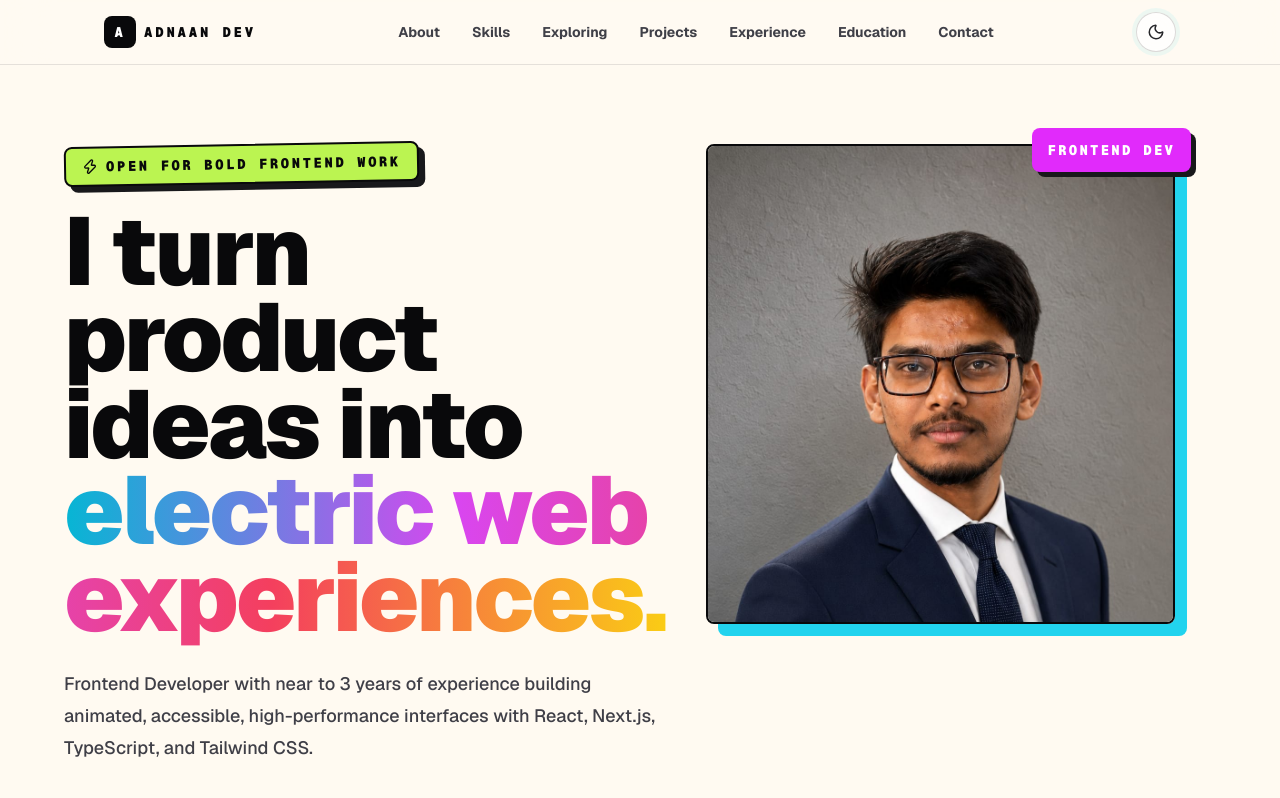
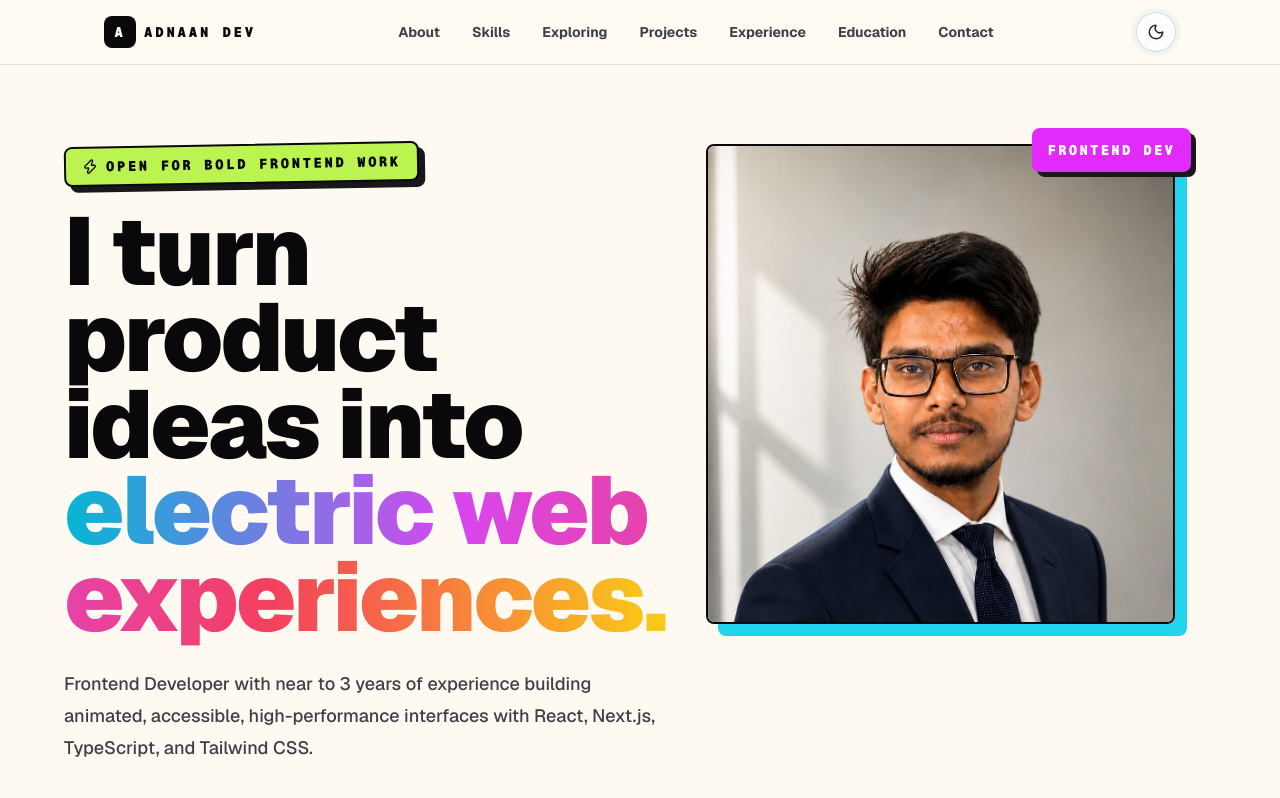
Before and after one commit to tareeqadnaan806/my-portfolio, a Next.js app: page / in a window 1280 px wide. Shown: the top 798 px of the page. Built offline with nearby package versions, Linux system fonts and the light colour scheme.

Commit message:
updated image

```diff
--- a/src/app/page.tsx
+++ b/src/app/page.tsx
@@ -158,7 +158,7 @@ export default function Home() {
             </div>
             <div className="relative h-full w-full overflow-hidden rounded-lg border-2 border-zinc-950 shadow-[12px_12px_0_#22d3ee] dark:border-white dark:shadow-[12px_12px_0_#d946ef]">
               <Image
-                src="/myimage2.jpeg"
+                src="/my_image.png"
                 alt="Mohammad Tareeq Adnaan"
                 fill
                 className="object-cover object-top"
```
Also changed, not shown: public/my_image.png (added), public/myimage2.jpeg (deleted).
